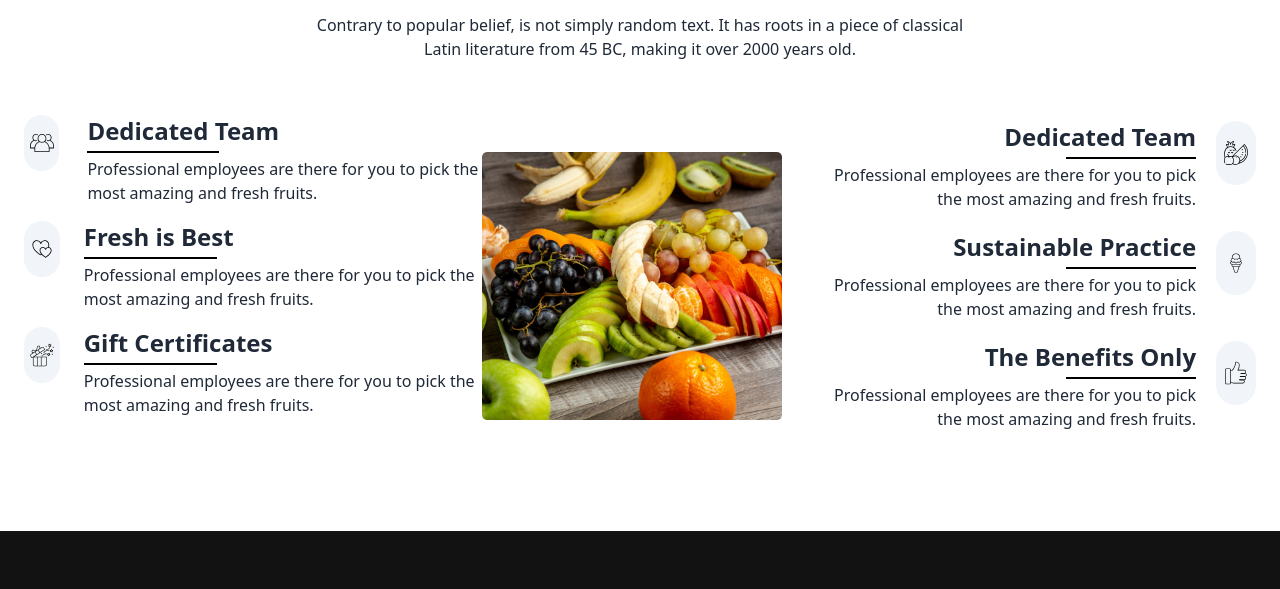
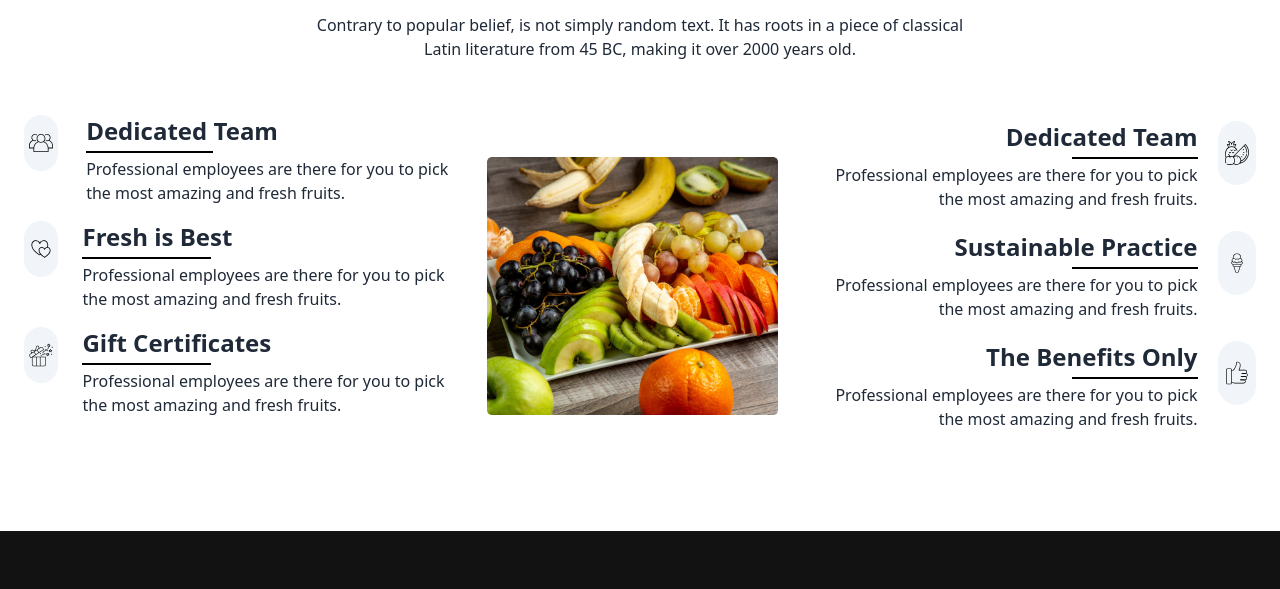
Before and after one commit to helal9380/daisy-mans, a plain HTML site: page index.html in a window 1280 px wide. Shown: the part 2321-2910 px from the top of the page. Drawn offline with nearby package versions, Linux system fonts and the light colour scheme.

Commit message:
added the code

```diff
--- a/index.html
+++ b/index.html
@@ -392,7 +392,7 @@
           <p>Contrary to popular belief, is not simply random text. It has roots in a piece of classical<br>Latin literature from 45 BC, making it over 2000 years old.</p>
         </div>
         <!-- why chooce us container  -->
-        <div class="px-6 mb-10 space-y-10 flex flex-col justify-between items-center lg:flex-row">
+        <div class="px-6 mb-10 space-y-10 flex gap-5 flex-col items-center lg:flex-row">
           <!-- single box 1  -->
           <div class="space-y-4">
             <div class="flex-none md:flex gap-2 text-center md:text-left">
```
